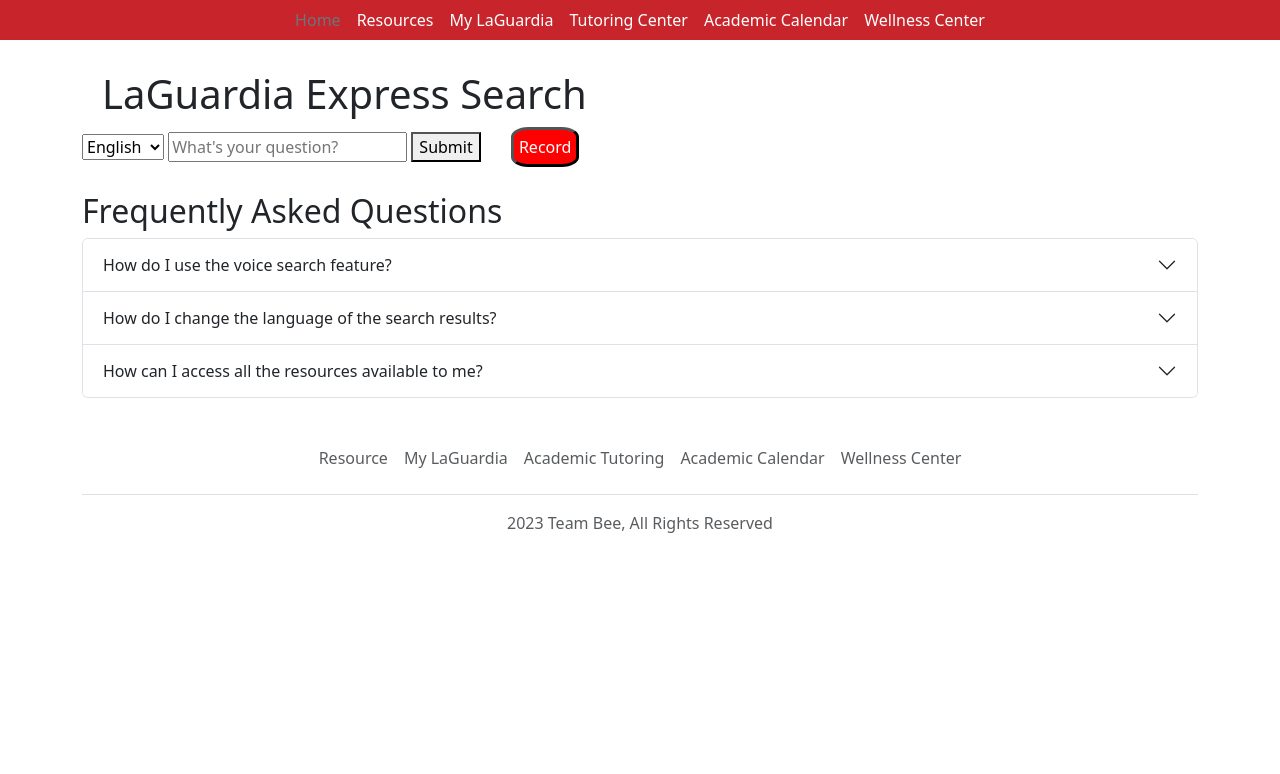
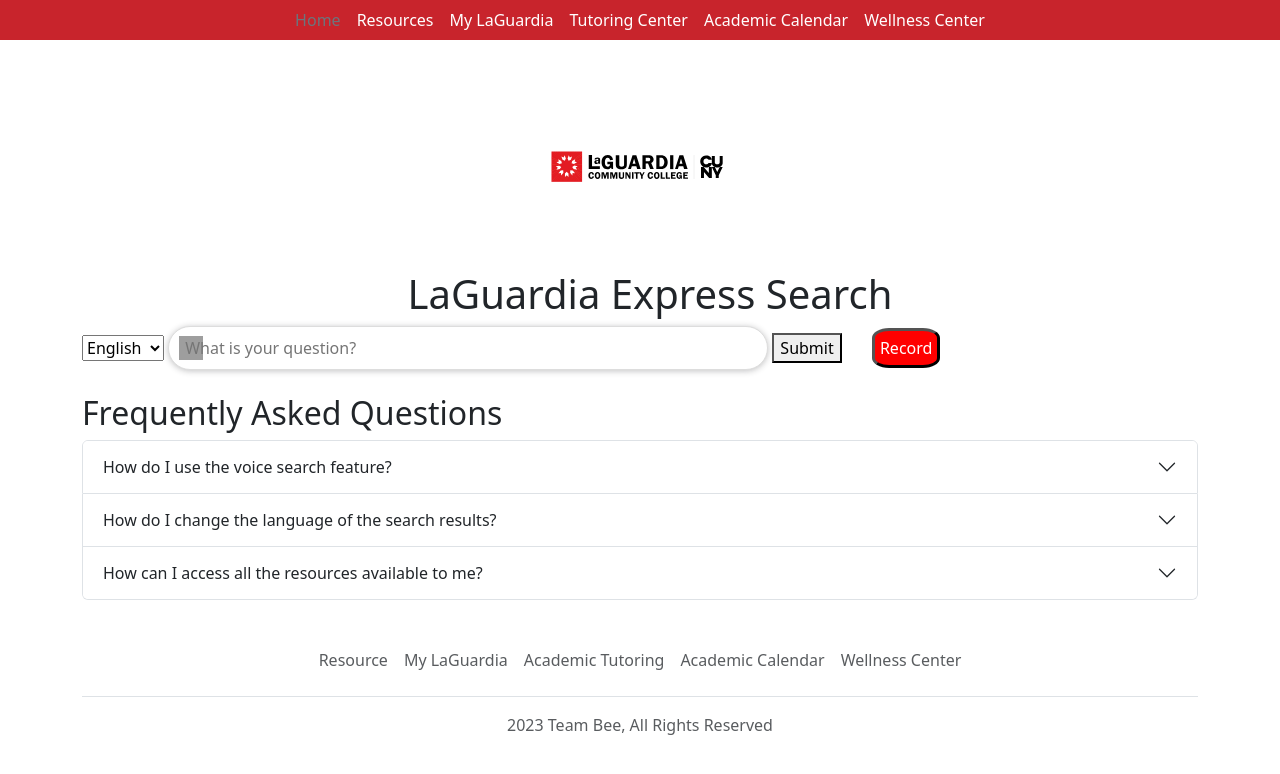
Before and after one commit to kevinlin95/hackathon, a Flask app: page / in a window 1280 px wide. Shown: the top 774 px of the page. Run offline with Flask 3, Linux system fonts and the light colour scheme; some libraries are stand-ins or nearby versions; grey boxes are pictures that could not be loaded.

Commit message:
centered image and name put spinner/loader on top of other elements

```diff
--- a/hackathon/static/css/main.css
+++ b/hackathon/static/css/main.css
@@ -40,6 +40,7 @@
   top: 50%;
   left: 50%;
   transform: translate(-50%, -50%);
+  z-index: 9999;
 }
 
 @keyframes rotation {
@@ -50,6 +51,7 @@
     transform: rotate(360deg);
   }
 }
+
 
 .record_button {
   position: relative;
@@ -74,3 +76,22 @@
 .record_button:active {
   transform: scale(0.9);
 }
+
+.record_button:after {
+  content: "";
+  position: absolute;
+  top: 50%;
+  left: 50%;
+  width: 100px;
+  height: 100px;
+  border-radius: 50%;
+  background-color: rgba(255, 255, 255, 0.2);
+  transform: translate(-50%, -50%) scale(0);
+  transition: transform 0.4s cubic-bezier(0.25, 0.1, 0.25, 1);
+  pointer-events: none;
+}
+
+
+h1 {
+  text-align: center;
+}
--- a/hackathon/templates/index.html
+++ b/hackathon/templates/index.html
@@ -5,6 +5,9 @@
     <title>LGCC  Explorer</title>
     <link href="https://cdn.jsdelivr.net/npm/bootstrap@5.3.0-alpha3/dist/css/bootstrap.min.css" rel="stylesheet"
           integrity="sha384-KK94CHFLLe+nY2dmCWGMq91rCGa5gtU4mk92HdvYe+M/SXH301p5ILy+dN9+nJOZ" crossorigin="anonymous">
+    <script src="https://cdnjs.cloudflare.com/ajax/libs/three.js/r128/three.min.js"></script>
+    <script src="https://code.createjs.com/1.0.0/tweenjs.min.js"></script>
+    <script src="https://cdnjs.cloudflare.com/ajax/libs/gsap/3.7.0/gsap.min.js"></script>
 </head>
 <body style="background-color:#FFFFFF">
 
@@ -18,25 +21,27 @@
 </ul>
 <marquee>Welcome to our website.</marquee>
 
-<!--<img-->
-<!--        src="../static/assets/logo-laguardia-community-college-long.svg"-->
-<!--        alt="LaGuardia Community College Logo"-->
-<!--        style="height:200px; width:200px;-->
-<!--            margin: 0;"/>-->
-
 <div class="container">
-
-<h1>LaGuardia Express Search</h1>
+    <img src="../static/assets/logo-laguardia-community-college-long.svg" alt="LaGuardia Community College Logo" style="display:block; margin-left:auto; margin-right:auto; height:200px; width:200px;">
+    <h1>LaGuardia Express Search</h1>
 <form method="POST" action="/search" id="form">
     <select name="language">
         <option value="en_US">English</option>
         <option value="es_ES">Spanish</option>
         <option value="zh_TW">Chinese</option>
     </select>
-    <input type="text" name="service" placeholder="What's your question?">
+    <input type="text" name="service" placeholder="What is your question?"
+           style="height: 44px; width: 600px; padding: 10px 50px 10px 16px; font-size: 16px;
+              border: 1px solid #ddd; border-radius: 24px;
+              box-shadow: 0px 1px 6px rgba(32, 33, 36, 0.28);
+              background-image: url('https://cdn4.iconfinder.com/data/icons/ionicons/512/icon-mic-512.png');
+              background-repeat: no-repeat; background-position: 10px center;
+              background-size: 24px 24px;">
+
     <button id="submit-button" value="Submit">Submit</button>
     <input type="text" hidden name="audio_file" id="audio_file" value="">
     <button id="record" class="record_button">Record</button>
+
 </form>
 <p id="speech" hidden></p>
 <br>
@@ -62,7 +67,7 @@
                    <div id="faqCollapseOne" class="accordion-collapse collapse" aria-labelledby="faqHeadingOne"
                         data-bs-parent="#faqAccordion">
                        <div class="accordion-body">
-                           To use the voice search feature, click on the microphone icon and speak your query. You can also type
+                           To use the voice search feature, click and hold on the microphone icon and speak your query. You can also type
                            your query into the search bar and press enter.
                        </div>
                    </div>
@@ -110,9 +115,6 @@
         <p class="text-center text-body-secondary">2023 Team Bee, All Rights Reserved</p>
     </footer>
 </div>
-<script>
-
-</script>
 <script src="https://cdn.jsdelivr.net/npm/bootstrap@5.3.0-alpha3/dist/js/bootstrap.bundle.min.js"
         integrity="sha384-ENjdO4Dr2bkBIFxQpeoTz1HIcje39Wm4jDKdf19U8gI4ddQ3GYNS7NTKfAdVQSZe" crossorigin="anonymous"></script>
 <script src="https://cdn.rawgit.com/mattdiamond/Recorderjs/08e7abd9/dist/recorder.js"></script>
```
